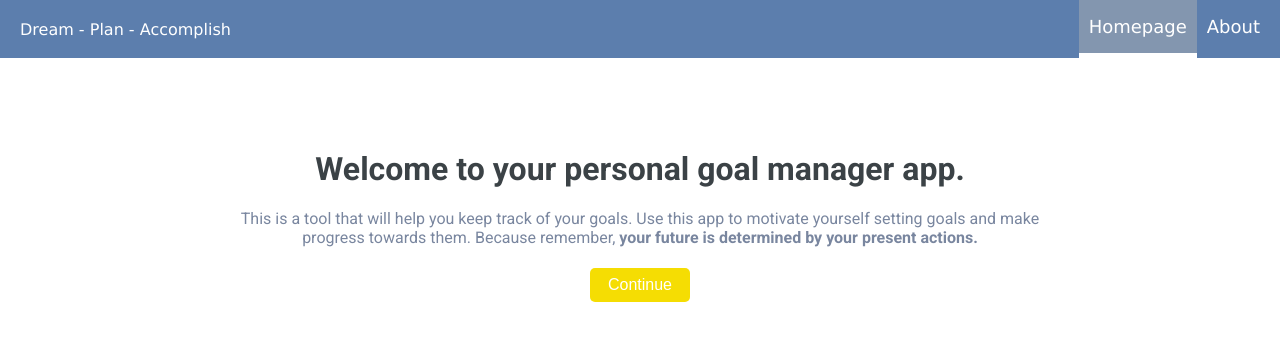
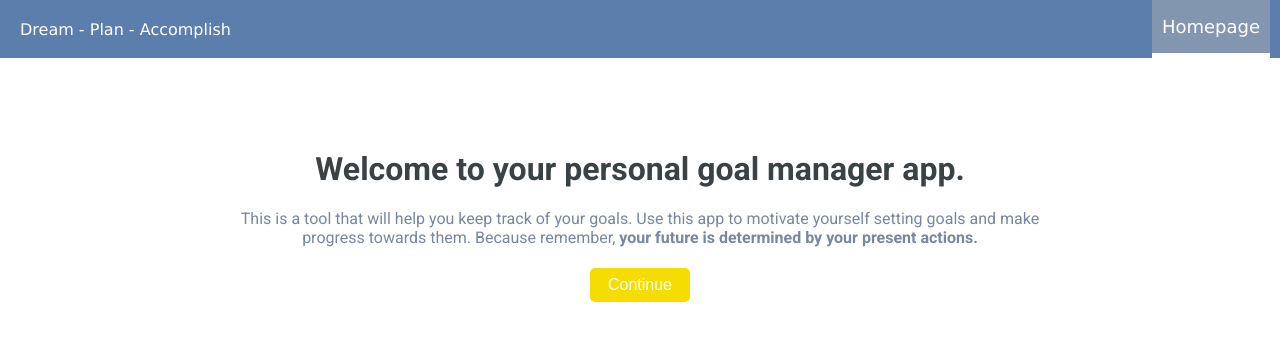
Before and after one commit to Chrisbelefantis/Personal-Goal-Manager, a React (Create React App) app in the folder react-app/: page /home in a window 1280 px wide. Shown: the top 340 px of the page. Built offline with nearby package versions, Linux system fonts and the light colour scheme.

Commit message:
remoning nodemon.json

```diff
--- a/react-app/src/App.js
+++ b/react-app/src/App.js
@@ -33,7 +33,7 @@ class App extends Component {
           <Route path="/goals"  component = {GoalsPanel}/>
           <Route path="/new-goal" exact component = {NewGoal}/>
           <Route path="/home" exact component = {Homepage}/>
-          <Redirect from="/" exact to="/Auth" />
+          <Redirect from="/" exact to="/home" />
           <Route
           render={()=>
             <h1 style={{marginTop: '100px'}}>Error 404: Page not Found</h1>
--- a/react-app/src/components/Navigation/NavigationItems/NavigationItems.js
+++ b/react-app/src/components/Navigation/NavigationItems/NavigationItems.js
@@ -11,9 +11,7 @@ const navigationItems =(props)=>{
             <NavigationItem link = "/home">
             Homepage
             </NavigationItem>
-            <NavigationItem link = "/about">
-                About
-            </NavigationItem>
+
 
         </React.Fragment>
     );
```
Also changed, not shown: 1 other file (tests, documents, lock files or other folders).
